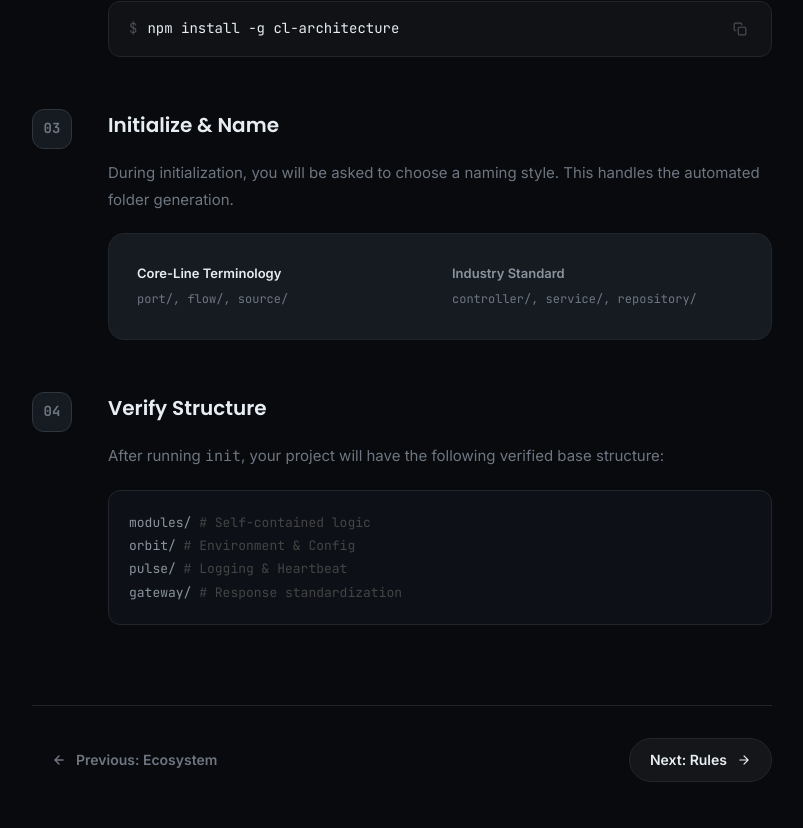
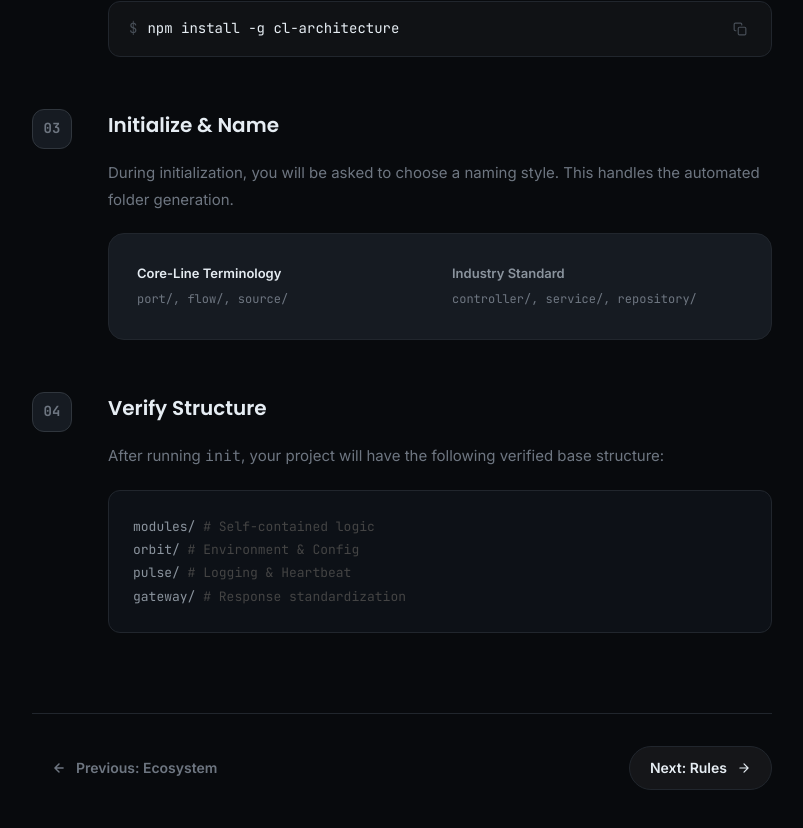
Before and after one commit to coreline-architecture/website, a Next.js app: page /docs/quick-start in a window 1280 px wide. Shown: the part 798-1626 px from the top of the page, without its empty margins (351-1154 px from the left). Built offline with nearby package versions, Linux system fonts and the light colour scheme.

Commit message:
feat(quick-start): increase file structure display padding

```diff
--- a/src/app/docs/quick-start/page.tsx
+++ b/src/app/docs/quick-start/page.tsx
@@ -195,7 +195,7 @@ export default function QuickStartPage() {
                 <Step number="04" title="Verify Structure">
                     <p style={{ marginBottom: "20px" }}>After running <code>init</code>, your project will have the following verified base structure:</p>
                     <div style={{
-                        padding: "20px",
+                        padding: "24px",
                         borderRadius: "12px",
                         background: "#0d1117",
                         border: "1px solid var(--border-muted)",
```
